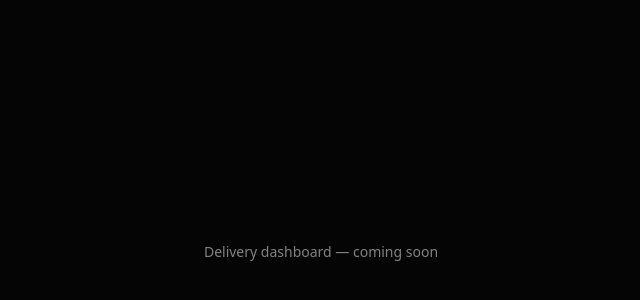
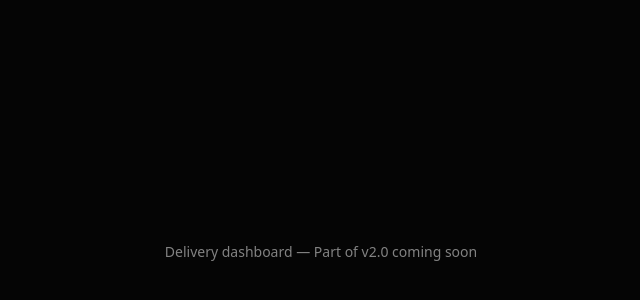
Before and after one commit to ruxstar-admin/ruxstar-frontend-services, a Next.js app: page /delivery in a window 1280 px wide. Shown: the part 148-448 px from the top of the page, without its empty margins (319-959 px from the left). Built offline with nearby package versions, Linux system fonts and the light colour scheme.

Commit message:
Update page.tsx

```diff
--- a/app/delivery/page.tsx
+++ b/app/delivery/page.tsx
@@ -1,7 +1,7 @@
 export default function DeliveryPage() {
   return (
     <main className="flex min-h-screen items-center justify-center px-6">
-      <p className="text-sm text-white/50">Delivery dashboard — coming soon</p>
+      <p className="text-sm text-white/50">Delivery dashboard — Part of v2.0 coming soon</p>
     </main>
   );
 }
```
